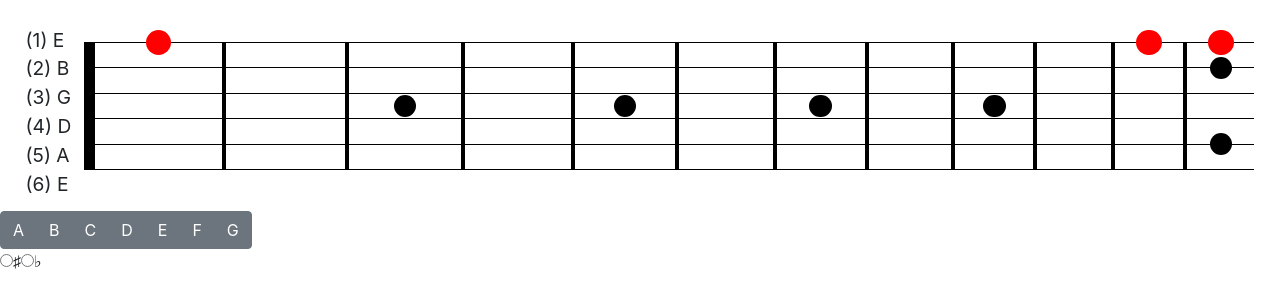
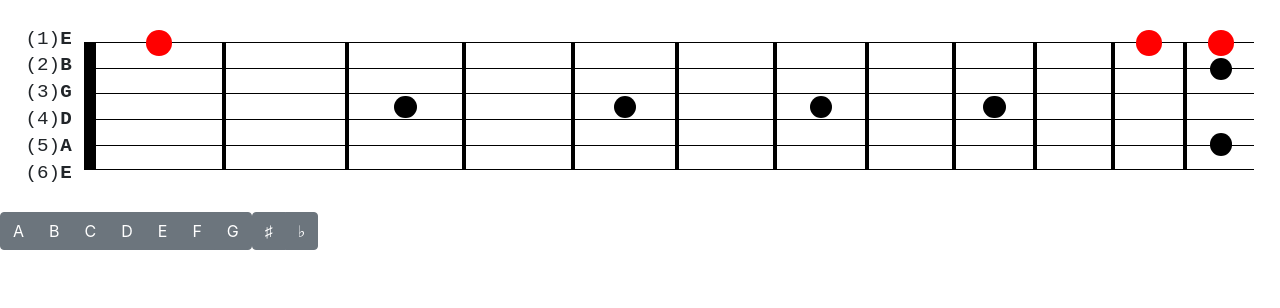
Before and after one commit to meddy/fretboard-trainer, a React (Create React App) app: page / in a window 1280 px wide. Shown: the top 308 px of the page. Built offline with nearby package versions, Linux system fonts and the light colour scheme.

Commit message:
More bootstrap.

```diff
--- a/src/Fretboard.module.css
+++ b/src/Fretboard.module.css
@@ -66,8 +66,13 @@
 .info {
   display: flex;
   flex-direction: column;
+  font-family: monospace;
   font-size: 1.5vw;
-  height: 12.5vw;
   justify-content: space-between;
+  line-height: 140%;
   margin-right: 1vw;
 }
+
+.info-note {
+  font-weight: bold;
+}
--- a/src/Fretboard.tsx
+++ b/src/Fretboard.tsx
@@ -6,12 +6,24 @@ export default function Fretboard() {
   return (
     <div className={styles.container}>
       <div className={styles.info}>
-        <div>(1) E</div>
-        <div>(2) B</div>
-        <div>(3) G</div>
-        <div>(4) D</div>
-        <div>(5) A</div>
-        <div>(6) E</div>
+        <div>
+          (1)<span className={styles["info-note"]}>E</span>
+        </div>
+        <div>
+          (2)<span className={styles["info-note"]}>B</span>
+        </div>
+        <div>
+          (3)<span className={styles["info-note"]}>G</span>
+        </div>
+        <div>
+          (4)<span className={styles["info-note"]}>D</span>
+        </div>
+        <div>
+          (5)<span className={styles["info-note"]}>A</span>
+        </div>
+        <div>
+          (6)<span className={styles["info-note"]}>E</span>
+        </div>
       </div>
       <div className={styles.fretboard}>
         <div className={styles.nut} />
--- a/src/NoteSelector.tsx
+++ b/src/NoteSelector.tsx
@@ -1,44 +1,85 @@
 import React, { useState } from "react";
-import { Button, ButtonGroup } from "reactstrap";
+import { Button, ButtonGroup, Form } from "reactstrap";
+
+enum Note {
+  A = "A",
+  B = "B",
+  C = "C",
+  D = "D",
+  E = "E",
+  F = "F",
+  G = "G",
+}
+
+enum Accidental {
+  SHARP = "sharp",
+  FLAT = "flat",
+}
 
 export default function NoteSelector() {
-  const [note, setSelectedNote] = useState<string | null>(null);
+  const [note, setSelectedNote] = useState<Note | null>(null);
+  const [accidental, setAccidental] = useState<Accidental | null>(null);
 
   return (
-    <>
+    <Form inline>
       <ButtonGroup>
-        <Button active={note === "A"} onClick={() => setSelectedNote("A")}>
-          A
+        <Button
+          active={note === Note.A}
+          onClick={() => setSelectedNote(Note.A)}
+        >
+          {Note.A}
         </Button>
-        <Button active={note === "B"} onClick={() => setSelectedNote("B")}>
-          B
+        <Button
+          active={note === Note.B}
+          onClick={() => setSelectedNote(Note.B)}
+        >
+          {Note.B}
         </Button>
-        <Button active={note === "C"} onClick={() => setSelectedNote("C")}>
-          C
+        <Button
+          active={note === Note.C}
+          onClick={() => setSelectedNote(Note.C)}
+        >
+          {Note.C}
         </Button>
-        <Button active={note === "D"} onClick={() => setSelectedNote("D")}>
-          D
+        <Button
+          active={note === Note.D}
+          onClick={() => setSelectedNote(Note.D)}
+        >
+          {Note.D}
         </Button>
-        <Button active={note === "E"} onClick={() => setSelectedNote("E")}>
-          E
+        <Button
+          active={note === Note.E}
+          onClick={() => setSelectedNote(Note.E)}
+        >
+          {Note.E}
         </Button>
-        <Button active={note === "F"} onClick={() => setSelectedNote("F")}>
-          F
+        <Button
+          active={note === Note.F}
+          onClick={() => setSelectedNote(Note.F)}
+        >
+          {Note.F}
         </Button>
-        <Button active={note === "G"} onClick={() => setSelectedNote("G")}>
-          G
+        <Button
+          active={note === Note.G}
+          onClick={() => setSelectedNote(Note.G)}
+        >
+          {Note.G}
         </Button>
       </ButtonGroup>
-      <div>
-        <label>
-          <input id="flat" name="accidental" type="radio" value="flat" />
+      <ButtonGroup>
+        <Button
+          active={accidental === Accidental.SHARP}
+          onClick={() => setAccidental(Accidental.SHARP)}
+        >
           &#9839;
-        </label>
-        <label>
-          <input id="sharp" name="accidental" type="radio" value="sharp" />
+        </Button>
+        <Button
+          active={accidental === Accidental.FLAT}
+          onClick={() => setAccidental(Accidental.FLAT)}
+        >
           &#9837;
-        </label>
-      </div>
-    </>
+        </Button>
+      </ButtonGroup>
+    </Form>
   );
 }
```
